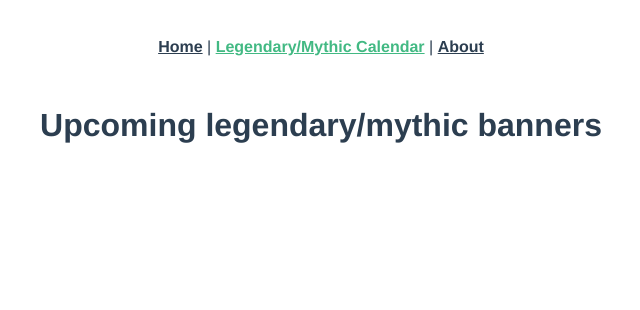
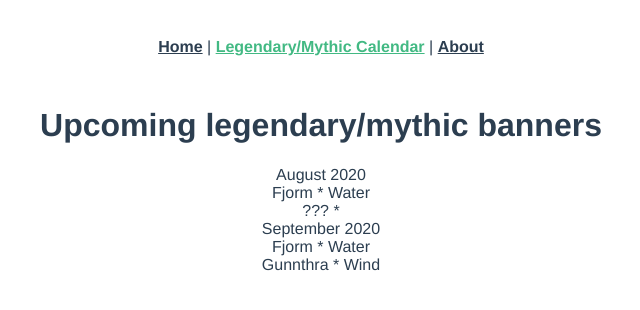
Before and after one commit to enwrath/feh, a Vue app: page /#/calendar in a window 1280 px wide. Shown: the top 310 px of the page, without its empty margins (319-959 px from the left). Built offline with nearby package versions, Linux system fonts and the light colour scheme.

Commit message:
Prototyping components

```diff
--- /dev/null
+++ b/src/components/Banner.vue
@@ -0,0 +1,26 @@
+<template>
+  <div>
+    {{banner.title}}
+    <div v-bind:key="hero.name" v-for="hero in banner.heroes">
+      <BannerSlot v-bind:hero="hero" />
+    </div>
+  </div>
+</template>
+
+<script>
+import BannerSlot from '@/components/BannerSlot.vue'
+
+export default {
+  name: 'Banner',
+  components: {
+    BannerSlot
+  },
+  props: {
+    banner: {}
+  }
+}
+</script>
+
+<!-- Add "scoped" attribute to limit CSS to this component only -->
+<style scoped>
+</style>
--- /dev/null
+++ b/src/components/BannerSlot.vue
@@ -0,0 +1,19 @@
+<template>
+  <div>
+    {{hero.name}} * {{hero.season}}
+
+  </div>
+</template>
+
+<script>
+export default {
+  name: 'BannerSlot',
+  props: {
+    hero: {}
+  }
+}
+</script>
+
+<!-- Add "scoped" attribute to limit CSS to this component only -->
+<style scoped>
+</style>
--- a/src/views/Calendar.vue
+++ b/src/views/Calendar.vue
@@ -1,14 +1,58 @@
 <template>
   <div>
     <h1>Upcoming legendary/mythic banners</h1>
+    <div v-bind:key="banner.title" v-for="banner in banners">
+      <Banner v-bind:banner="banner" />
+    </div>
   </div>
 </template>
 
 <script>
 
+// @ is an alias to /src
+import Banner from '@/components/Banner.vue'
+
 export default {
   name: 'Calendar',
   components: {
+    Banner
+  },
+  data() {
+    return {
+      heroes: {
+        "???": {
+          name: "???"
+        },
+        "Fjorm": {
+          name: "Fjorm",
+          season: "Water"
+        },
+        "Gunnthra": {
+          name: "Gunnthra",
+          season: "Wind"
+        }
+      },
+      banners: [
+        {
+          title: "August 2020",
+          heroes: ["Fjorm", "???"]
+        },
+        {
+          title: "September 2020",
+          heroes: ["Fjorm", "Gunnthra"]
+        }
+      ]
+    }
+  },
+  created() {
+    this.banners.forEach(obj => {
+      for (const prop in obj) {
+          if (prop === 'heroes') {
+            obj[prop] = obj[prop].map(h => this.heroes[h]);
+            console.log(obj[prop]);
+          }
+      }
+    });
   }
 }
 </script>
```
